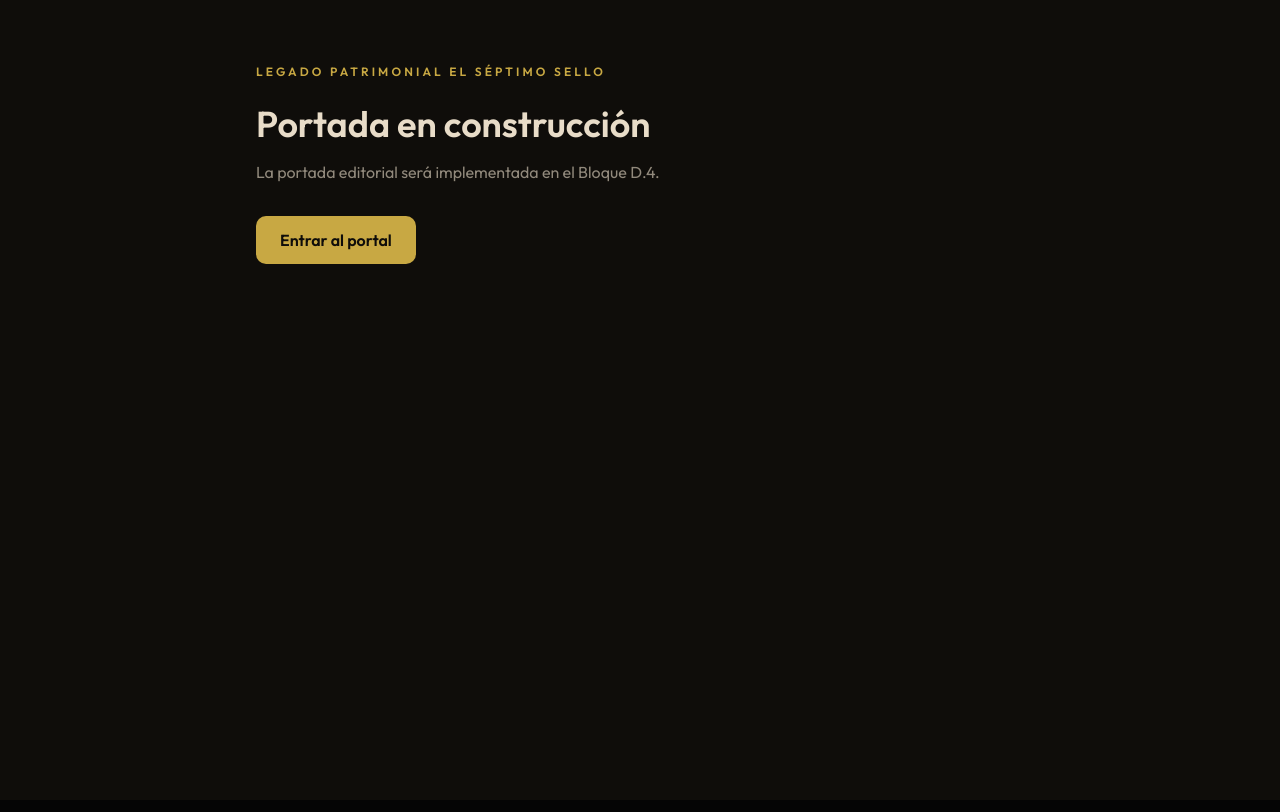
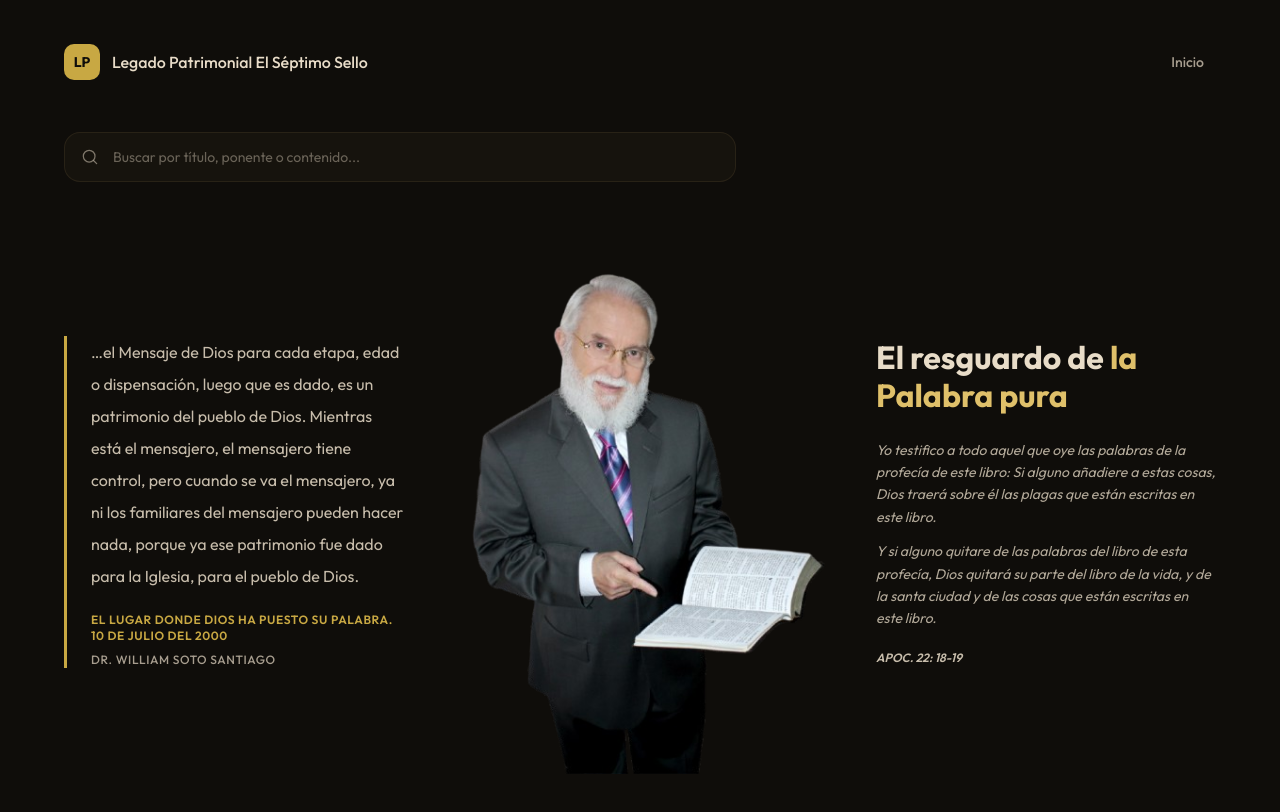
Before and after one commit to Asdru58/Legado-Patrimonial-wss, a Next.js app: page / in a window 1280 px wide. Built offline with nearby package versions, Linux system fonts and the light colour scheme.

Commit message:
Fase 6.0 D.4: implementar portada editorial El Septimo Sello

```diff
--- a/src/app/page.tsx
+++ b/src/app/page.tsx
@@ -1,25 +1,137 @@
-import Link from "next/link";
+'use client'
+
+import { type FormEvent, useState } from 'react'
+import Image from 'next/image'
+import Link from 'next/link'
+import { useRouter } from 'next/navigation'
 
 export default function Page() {
+  const [query, setQuery] = useState('')
+  const router = useRouter()
+
+  function handleSearch(event: FormEvent<HTMLFormElement>) {
+    event.preventDefault()
+
+    const trimmed = query.trim()
+    if (trimmed.length === 0) return
+
+    router.push(`/archivo/busqueda?query=${encodeURIComponent(trimmed)}`)
+  }
+
   return (
-    <main className="min-h-screen bg-[#0F0D0A] px-6 py-16 text-[#E8DCC8]">
-      <div className="mx-auto max-w-3xl">
-        <p className="text-xs font-semibold uppercase tracking-[0.26em] text-[#C8A843]">
-          Legado Patrimonial El Séptimo Sello
-        </p>
-        <h1 className="mt-6 font-serif text-4xl font-semibold">
-          Portada en construcción
-        </h1>
-        <p className="mt-4 text-[rgba(232,220,200,0.6)]">
-          La portada editorial será implementada en el Bloque D.4.
-        </p>
+    <main className="flex min-h-svh flex-col overflow-hidden bg-[#0F0D0A] px-5 py-6 text-[#E8DCC8] md:px-10 md:py-8 lg:px-16 lg:py-10">
+      <header className="mx-auto flex w-full max-w-7xl items-center justify-between gap-4">
+        <Link
+          href="/"
+          aria-label="Ir a la portada de Legado Patrimonial El Séptimo Sello"
+          className="group flex min-h-[44px] items-center gap-3 rounded-md focus-visible:outline focus-visible:outline-2 focus-visible:outline-offset-2 focus-visible:outline-[#DFC06A]"
+        >
+          <span className="flex h-9 w-9 shrink-0 items-center justify-center rounded-md bg-[#C8A843] text-sm font-bold text-[#0F0D0A]">
+            LP
+          </span>
+          <span className="text-sm font-medium text-[#E8DCC8] transition-colors group-hover:text-[#DFC06A] md:text-base">
+            Legado Patrimonial
+            <span className="hidden sm:inline"> El Séptimo Sello</span>
+          </span>
+        </Link>
+
         <Link
           href="/inicio"
-          className="mt-8 inline-flex min-h-[48px] items-center rounded-md bg-[#C8A843] px-6 py-3 font-semibold text-[#0F0D0A]"
+          aria-label="Entrar al portal"
+          className="inline-flex min-h-[44px] min-w-[44px] items-center justify-center rounded-md px-3 text-sm font-medium text-[rgba(232,220,200,0.7)] transition-colors hover:text-[#DFC06A] focus-visible:outline focus-visible:outline-2 focus-visible:outline-offset-2 focus-visible:outline-[#DFC06A]"
         >
-          Entrar al portal
+          Inicio
         </Link>
-      </div>
+      </header>
+
+      <section
+        aria-label="Portada editorial El Séptimo Sello"
+        className="mx-auto flex w-full max-w-7xl flex-1 flex-col pt-8 md:pt-10 lg:pt-12"
+      >
+        <form
+          role="search"
+          aria-label="Buscar en el archivo patrimonial"
+          onSubmit={handleSearch}
+          className="relative mb-8 w-full md:mb-12 md:max-w-2xl"
+        >
+          <svg
+            aria-hidden="true"
+            className="pointer-events-none absolute left-4 top-1/2 h-5 w-5 -translate-y-1/2 text-[rgba(232,220,200,0.5)]"
+            viewBox="0 0 24 24"
+            fill="none"
+            stroke="currentColor"
+            strokeWidth={1.5}
+            strokeLinecap="round"
+          >
+            <circle cx="11" cy="11" r="7" />
+            <path d="m20 20-3.5-3.5" />
+          </svg>
+          <input
+            type="search"
+            value={query}
+            onChange={(event) => setQuery(event.target.value)}
+            placeholder="Buscar por título, ponente o contenido..."
+            aria-label="Buscar por título, ponente o contenido"
+            className="min-h-[48px] w-full rounded-lg border border-[rgba(200,170,100,0.1)] bg-[rgba(200,170,100,0.04)] py-3.5 pl-12 pr-4 text-sm text-[#E8DCC8] placeholder:text-[rgba(232,220,200,0.4)] transition-colors hover:border-[rgba(200,170,100,0.24)] focus-visible:border-[rgba(200,170,100,0.4)] focus-visible:bg-[rgba(200,170,100,0.06)] focus-visible:outline focus-visible:outline-2 focus-visible:outline-offset-2 focus-visible:outline-[#DFC06A]"
+          />
+        </form>
+
+        <div className="grid flex-1 grid-cols-1 items-center gap-8 md:grid-cols-2 md:gap-10 lg:grid-cols-[1fr_1.2fr_1fr] lg:gap-8">
+          <div className="order-2 border-l-[3px] border-[#C8A843] pl-6 md:order-1">
+            <blockquote cite="conferencia: El lugar donde Dios ha puesto su palabra, 10 de julio del 2000">
+              <p className="text-sm leading-8 text-[rgba(232,220,200,0.85)] lg:text-base">
+                …el Mensaje de Dios para cada etapa, edad o dispensación, luego
+                que es dado, es un patrimonio del pueblo de Dios. Mientras está
+                el mensajero, el mensajero tiene control, pero cuando se va el
+                mensajero, ya ni los familiares del mensajero pueden hacer
+                nada, porque ya ese patrimonio fue dado para la Iglesia, para
+                el pueblo de Dios.
+              </p>
+            </blockquote>
+            <p className="mt-5 text-xs font-semibold uppercase tracking-[0.05em] text-[#C8A843]">
+              EL LUGAR DONDE DIOS HA PUESTO SU PALABRA. 10 DE JULIO DEL 2000
+            </p>
+            <p className="mt-2 text-xs font-medium uppercase tracking-[0.05em] text-[rgba(232,220,200,0.7)]">
+              DR. WILLIAM SOTO SANTIAGO
+            </p>
+          </div>
+
+          <div className="order-1 flex items-center justify-center md:order-2">
+            <Image
+              src="/images/hero-dr-william.png"
+              alt="Dr. William Soto Santiago sosteniendo la Biblia"
+              width={500}
+              height={600}
+              priority
+              quality={85}
+              sizes="(max-width: 767px) 280px, (max-width: 1023px) 360px, 480px"
+              className="h-auto w-full max-w-[280px] object-contain md:max-w-[360px] lg:max-w-[480px]"
+            />
+          </div>
+
+          <div className="order-3 flex flex-col gap-6 md:col-span-2 lg:col-span-1">
+            <h1 className="font-serif text-3xl font-bold leading-[1.2] text-[#E8DCC8] lg:text-[2rem]">
+              El resguardo de
+              <span className="text-[#DFC06A]"> la Palabra pura</span>
+            </h1>
+            <div className="space-y-3 text-sm italic leading-[1.6] text-[rgba(232,220,200,0.75)]">
+              <p>
+                Yo testifico a todo aquel que oye las palabras de la profecía
+                de este libro: Si alguno añadiere a estas cosas, Dios traerá
+                sobre él las plagas que están escritas en este libro.
+              </p>
+              <p>
+                Y si alguno quitare de las palabras del libro de esta profecía,
+                Dios quitará su parte del libro de la vida, y de la santa ciudad
+                y de las cosas que están escritas en este libro.
+              </p>
+              <p className="pt-2 text-xs font-semibold text-[rgba(232,220,200,0.85)]">
+                APOC. 22: 18-19
+              </p>
+            </div>
+          </div>
+        </div>
+      </section>
     </main>
-  );
+  )
 }
```
